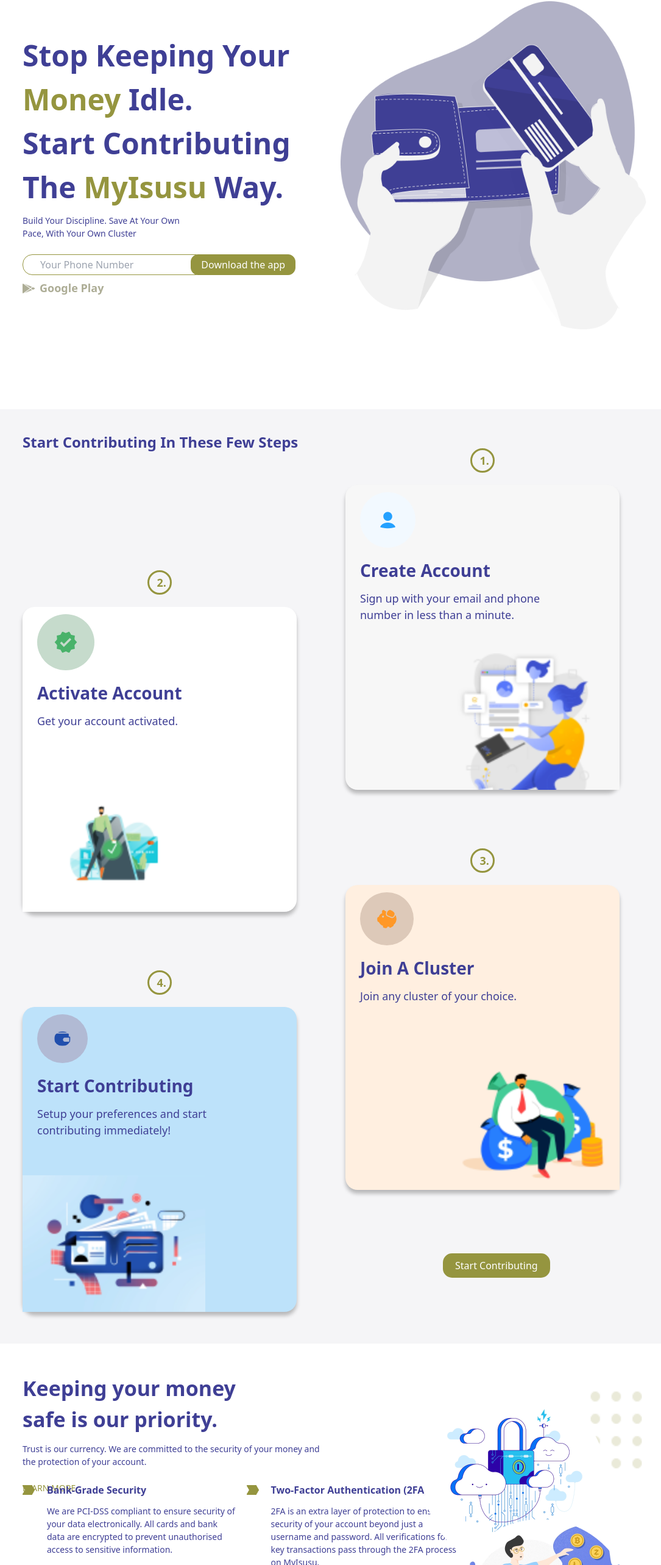
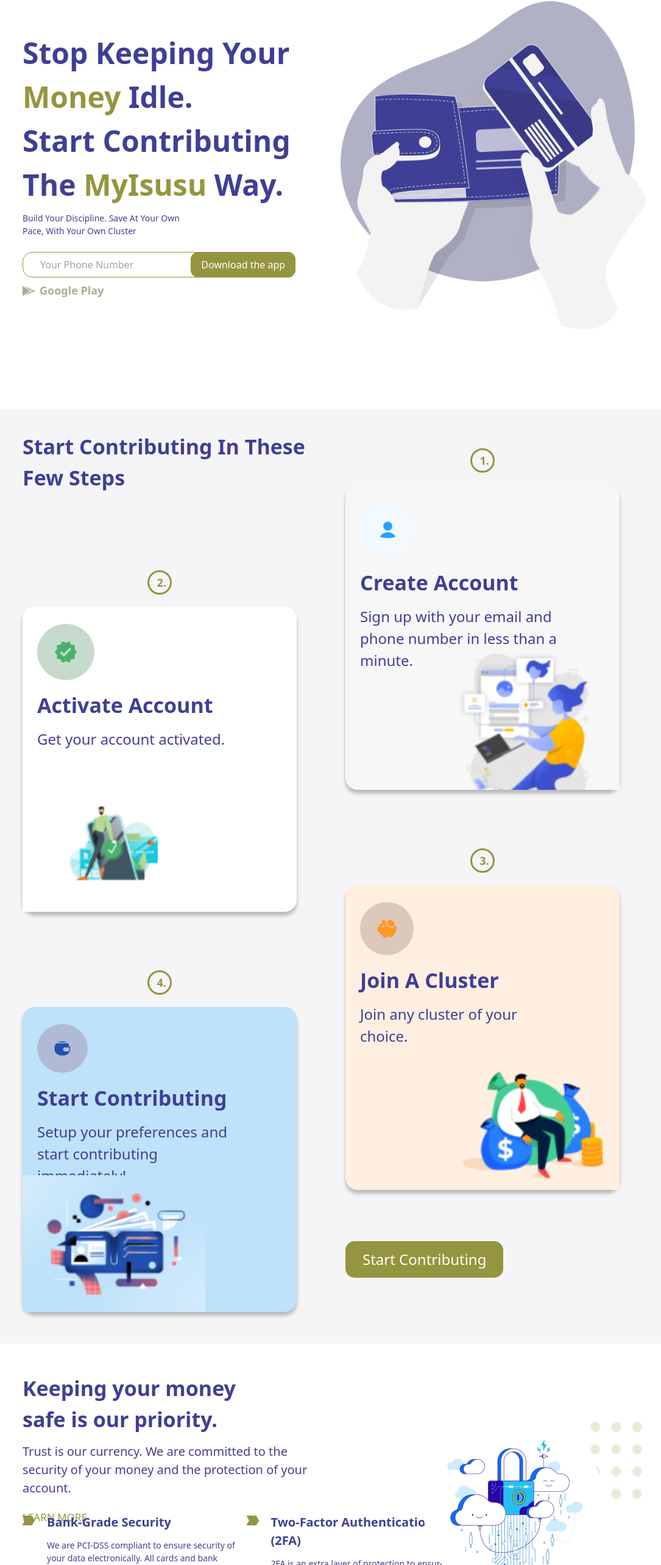
Before and after one commit to teemezzy/myisusu-2.0, a React (Create React App) app: page / in a window 1280 px wide. Shown: the part 188-2754 px from the top of the page at 61% size, without its empty margins (91-1176 px from the left). Built offline with nearby package versions, Linux system fonts and the light colour scheme.

Commit message:
Sign Up changes

```diff
--- a/src/container/cluster/Cluster.jsx
+++ b/src/container/cluster/Cluster.jsx
@@ -48,7 +48,7 @@ const Cluster = () => {
               our special referral program.
             </p>
 
-            <button className="bg-gold text-colorWhite hover:bg-white hover:text-gold transition-all duration-300 text-googleDesktop lg:text-introPDesktop font-semibold rounded-[20px] px-8 py-2 flex ml-auto sm:ml-0">
+            <button className="bg-gold text-colorWhite hover:bg-white hover:text-gold transition-all duration-300 text-googleDesktop lg:text-phoneMobileTwo xl:text-contriMobile font-semibold rounded-[20px] px-8 py-2 flex ml-auto sm:ml-0">
               Get Started
             </button>
           </div>
--- a/src/container/faqs/FAQS.jsx
+++ b/src/container/faqs/FAQS.jsx
@@ -7,7 +7,7 @@ const FAQS = () => {
     <div className="universal_padding bg-bgDarkWhite">
       <div className="flex items-center pt-4 sm:pt-7 lg:pt-9 mb-12">
         <img src={faqs} alt="FAQS" className="mr-4 w-[35px] h-[35px]" />
-        <h1 className="text-introH1Mobile text-logoColor font-bold">FAQs</h1>
+        <h1 className="text-introH1Mobile lg:text-contriDesktop text-logoColor font-bold">FAQs</h1>
       </div>
 
       <div className="sm:grid sm:grid-cols-2 sm:mx-auto sm:gap-4 relative pb-8">
@@ -36,7 +36,7 @@ const FAQS = () => {
         </div>
 
         <div className="flex justify-center sm:absolute sm:w-fit right-9 sm:right-[50px] lg:right-[170px] xl:right-[340px] 2xl:right-[240px] bottom-9 sm:bottom-16">
-          <p className="text-googleDesktop xl:text-phoneMobileTwo  text-gold font-semibold flex items-center">
+          <p className="text-googleDesktop lg:text-phoneMobileTwo xl:text-contriMobile  text-gold font-semibold flex items-center">
             See All FAQs{" "}
             <span className="ml-2">
               <img src={faqsarrow} alt="arrow" />
--- a/src/container/faqs/FaqsList.jsx
+++ b/src/container/faqs/FaqsList.jsx
@@ -3,8 +3,8 @@ import React from "react";
 const FaqsList = ({ header, nameOne, nameTwo, bodyOne, bodyTwo }) => {
   return (
     <>
-      <div className="faqs_body pt-7 pb-14 pl-6 mb-7 sm:pb-0 sm:h-[200px] lg:pb-0 lg:w-[400px] lg:h-[180px]">
-        <h2 className="text-white font-bold text-introPDesktop mb-4">
+      <div className="faqs_body pt-7 lg:pt-4 pb-14 pl-6 mb-7 sm:pb-0 sm:h-[200px] lg:pb-0 lg:w-[400px] lg:h-[180px]">
+        <h2 className="text-white font-bold text-introPDesktop lg:text-contriMobile mb-4">
           {header}
         </h2>
         <p className="text-googleMobile text-colorWhite font-normal w-[97%]">
--- a/src/container/herosection/HeroSection.jsx
+++ b/src/container/herosection/HeroSection.jsx
@@ -1,31 +1,50 @@
 import React from "react";
 import { frameone, google } from "../../assets";
+import { Link } from "react-router-dom"
 
 const HeroSection = () => {
   return (
     <div className="sm:grid sm:grid-cols-2 sm:gap-5 h-screen overflow-hidden items-center universal_padding pt-6 sm:pt-0">
       <div className="mb-8 sm:mb-0 w-full items-start">
         <div className=" mb-4 md:mb-6">
-          <h1 className="text-introH1Mobile md:text-contriDesktop lg:text-introH1Desktop font-semibold text-logoColor pb-2 w-10/12 sm:w-10/12 md:w-full">
-            Stop Keeping Your <span className="text-gold">Money</span> Idle. <br />Start Contributing The <span className="text-gold">MyIsusu</span> Way.
+          <h1 className="text-introH1Mobile md:text-contriDesktop lg:text-introH1Desktop 2xl:text-6xl font-semibold text-logoColor pb-2 w-10/12 sm:w-10/12 md:w-full">
+            Stop Keeping Your <span className="text-gold">Money</span> Idle.{" "}
+            <br />
+            Start Contributing The <span className="text-gold">
+              MyIsusu
+            </span>{" "}
+            Way.
           </h1>
-          <p className="text-introPMobile xm:text-googleMobile lg:text-introPMobile text-logoColor font-normal sm:w-10/12 md:w-7/12">
-            Build Your Discipline. Save At Your Own Pace,<br className="sm:hidden"/> With Your Own Cluster
+          <p className="text-introPMobile lg:text-introPMobile 2xl:text-2xl text-logoColor font-normal sm:w-10/12 md:w-7/12">
+            Build Your Discipline. Save At Your Own Pace,
+            <br className="sm:hidden" /> With Your Own Cluster
           </p>
         </div>
 
         <div className="flex w-full lg:w-11/12 mb-2">
-          <input type="text" className="flex flex-1 border border-gold rounded-2xl rounded-r pl-2 lg:pl-4 xl:pl-7 py-1 text-googleMobile sm:text-phoneMobile lg:text-googleDesktop" placeholder="Your Phone Number" />
-          <button className="bg-gold border border-gold hover:bg-colorWhite hover:text-gold text-colorWhite text-googleMobile sm:text-phoneMobile lg:text-googleDesktop px-2 lg:px-2 xl:px-4 py-1 rounded-xl relative -left-3  transition-all duration-300">Download the app</button>
+          <input
+            type="text"
+            className="flex flex-1 border border-gold rounded-2xl rounded-r pl-2 lg:pl-4 xl:pl-7 py-1 text-googleMobile sm:text-phoneMobile lg:text-googleDesktop 2xl:text-phoneMobileTwo"
+            placeholder="Your Phone Number"
+          />
+          <button className="bg-gold border border-gold hover:bg-colorWhite hover:text-gold text-colorWhite text-googleMobile sm:text-phoneMobile lg:text-googleDesktop 2xl:text-phoneMobileTwo px-2 lg:px-2 xl:px-4 py-1 lg:py-2 rounded-xl relative -left-3  transition-all duration-300">
+            Download the app
+          </button>
         </div>
 
-        <div className="flex items-center gap-2">
-            <img src={google} alt="Google" className="w-4 h-3 lg:w-5 lg:h-4" />
-            <p className="text-googleMobile sm:text-phoneMobile lg:text-introPDesktop font-semibold text-googleColor">Google Play</p>
-        </div>
+        <Link to="" className="flex items-center gap-2">
+          <img src={google} alt="Google" className="w-4 h-3 lg:w-5 lg:h-4" />
+          <p className="text-googleMobile sm:text-phoneMobile lg:text-introPDesktop font-semibold text-googleColor">
+            Google Play
+          </p>
+        </Link>
       </div>
       <div className="w-full">
-        <img src={frameone} alt="Hero Frame" className="w-full h-fit lg:w-image ml-auto" />
+        <img
+          src={frameone}
+          alt="Hero Frame"
+          className="w-full h-fit lg:w-image ml-auto"
+        />
       </div>
     </div>
   );
--- a/src/container/priority/Priority.jsx
+++ b/src/container/priority/Priority.jsx
@@ -11,14 +11,14 @@ const Priority = () => {
   return (
     <div className="w-full bg-bgWhite universal_padding">
       <div className="pt-5 lg:pt-12 2xl:pt-28 lg:pb-6">
-        <h1 className="text-contriMobile lg:text-signMobile xl:text-contriDesktop text-logoColor font-bold mb-3 lg:w-[30%] xl:w-[38%]">
+        <h1 className="text-contriMobile lg:text-contriDesktop xl:text-contriDesktop text-logoColor font-bold mb-3 lg:w-[40%] xl:w-[38%]">
           Keeping your money safe is our priority.
         </h1>
-        <p className="text-introPMobile text-logoColor font-medium mb-5 sm:w-3/4 lg:w-6/12">
+        <p className="text-introPMobile lg:text-phoneMobileTwo text-logoColor font-medium mb-5 sm:w-3/4 lg:w-6/12">
           Trust is our currency. We are committed to the security of your money
           and the protection of your account.
         </p>
-        <button className="text-gold border-none text-introPMobile">
+        <button className="text-gold border-none text-introPMobile lg:text-signinlg">
           LEARN MORE
         </button>
 
--- a/src/container/priority/PriorityList.jsx
+++ b/src/container/priority/PriorityList.jsx
@@ -8,7 +8,7 @@ const PriorityList = ({ header, para }) => {
       <div className="flex pr-2 mb-5 xl:mb-14">
         <img src={listimage} alt="listing" className="w-[20px] h-[16px] mr-5" />
         <div className="-mt-1">
-          <h1 className="text-googleDesktop font-bold text-logoColor mb-3">
+          <h1 className="text-googleDesktop lg:text-phoneMobileTwo font-bold text-logoColor mb-3">
             {header}
           </h1>
           <p className="text-introPMobile font-normal text-logoColor">
--- a/src/container/steps/StepsToContribute.jsx
+++ b/src/container/steps/StepsToContribute.jsx
@@ -4,7 +4,7 @@ import { steps } from "./steps";
 const StepsToContribute = () => {
   return (
     <div className="py-7 sm:grid sm:grid-cols-2 gap-2 sm:gap-6 lg:gap-9 bg-bgDarkWhite universal_padding">
-      <h1 className="text-center sm:text-left text-contriMobile text-logoColor font-semibold w-full h-fit break-inside-avoid mt-2">
+      <h1 className="text-center sm:text-left text-contriMobile md:text-introH1Mobile lg:text-contriDesktop 2xl:text-introH1Desktop text-logoColor font-semibold w-full h-fit break-inside-avoid mt-2">
         Start Contributing In These Few Steps
       </h1>
 
@@ -17,7 +17,7 @@ const StepsToContribute = () => {
         >
           <p className="start_number border_width">{step.number}</p>
           <div
-            className={`pt-3 body-shadow ${
+            className={`pt-7 body-shadow ${
               step.id === 1
                 ? "bg-bgcreateone"
                 : step.id === 2
@@ -47,10 +47,10 @@ const StepsToContribute = () => {
               />
             </div>
             <div className="mb-7 pl-6">
-              <p className="text-googleDesktop sm:text-introH1Mobile text-logoColor font-bold mb-3">
+              <p className="text-googleDesktop sm:text-introH1Mobile lg:text-contriDesktop text-logoColor font-bold mb-3">
                 {step.header}
               </p>
-              <p className="text-googleMobile sm:text-introPDesktop text-logoColor font-normal w-4/5">
+              <p className="text-googleMobile sm:text-introPDesktop lg:text-contriMobile text-logoColor font-normal w-4/5">
                 {step.headerTwo}
               </p>
             </div>
@@ -76,7 +76,7 @@ const StepsToContribute = () => {
       ))}
 
       <div className="flex justify-center sm:pl-6 sm:relative">
-        <button className=" text-googleDesktop text-colorWhite bg-bgcontribute rounded-[15px] py-2 px-5 sm:absolute sm:bottom-6 xl:bottom-20 sm:left-0 xl:left-40 hover:text-gold hover:bg-white transition-all duration-300">
+        <button className=" text-googleDesktop lg:text-contriMobile text-colorWhite bg-bgcontribute rounded-[15px] py-2 px-5 lg:py-3 lg:px-7 sm:absolute sm:bottom-6 xl:bottom-20 sm:left-0 xl:left-31 hover:text-gold hover:bg-white transition-all duration-300">
           Start Contributing
         </button>
       </div>
--- a/src/index.css
+++ b/src/index.css
@@ -48,13 +48,12 @@
 }
 
 .cluster_li {
-  @apply text-googleDesktop font-bold text-logoColor;
+  @apply text-googleDesktop lg:text-contriMobile font-bold text-logoColor;
 }
 
 .signup form {
   background: #3f3f95;
   box-shadow: 0px 6px 6px rgba(63, 63, 149, 0.25);
-  border-radius: 30px;
 }
 
 /* footer */
```
Also changed, not shown: src/container/signup/Signup.jsx (+4 -5 lines).
